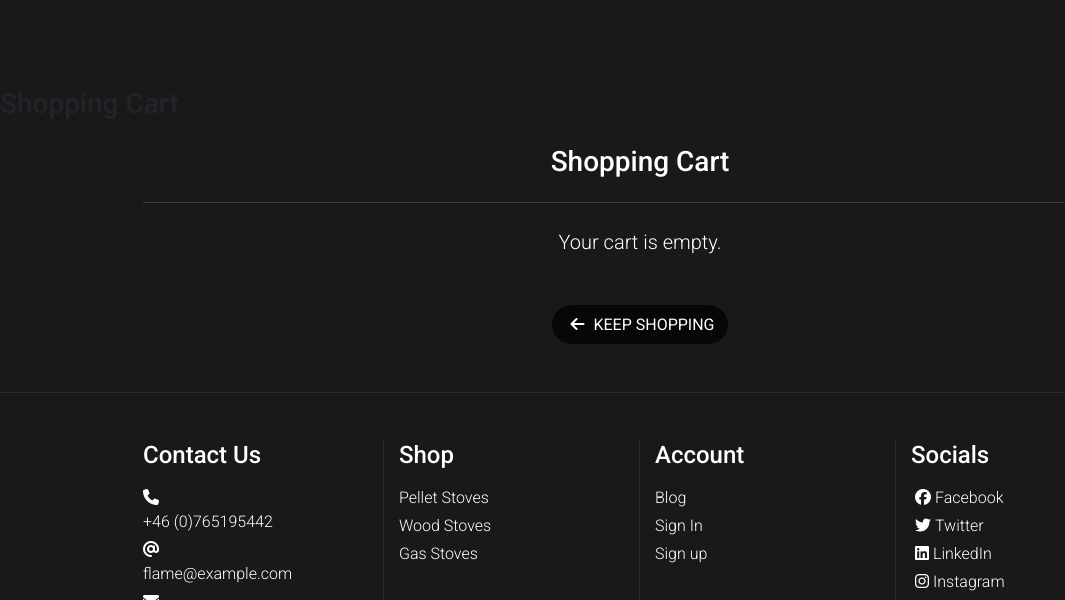
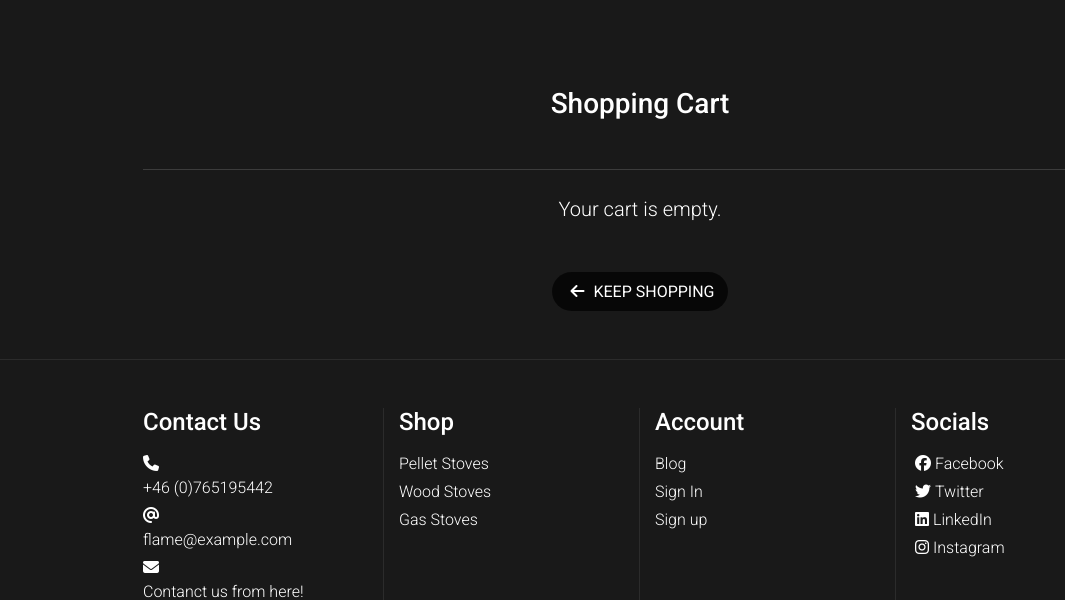
Before and after one commit to Hidnish/Milestone-Project-4-Flame, a Django app: page /cart/ in a window 1280 px wide. Shown: the part 73-673 px from the top of the page, without its empty margins (0-1065 px from the left). Run offline with Django 3.2, Linux system fonts and the light colour scheme; data comes from the database, SQL or seed files in the repository; some libraries are stand-ins or nearby versions; some web fonts are replaced.

Commit message:
Refactor cart

```diff
--- a/cart/templates/cart/cart.html
+++ b/cart/templates/cart/cart.html
@@ -3,26 +3,57 @@
 {% load cart_tools %}
 
 {% block page_header %}
-<div class="row mt-20">
-    <div class="col">
-        <h3 class="mb-4">Shopping Cart</h3>
-    </div>
-</div>
 {% endblock %}
 
 {% block content %}
 <div class="loader2"></div>
-<div class="container mb-2 text-white text-center">
+<div class="container mb-2 text-white text-center mt-20">
     <div class="row">
         <div class="col">
-            <h3 class="mb-4">Shopping Cart</h3>
+            <h3 class="mb-5">Shopping Cart</h3>
         </div>
     </div>
 
     <div class="row">
         <div class="col">
             {% if cart_items %}
-            <div class="table-responsive rounded">
+            <div class="d-block d-md-none">
+                <div class="row">
+                    <div class="col">
+                        {% include 'cart/cart_total.html' %}
+                    </div>
+                </div>
+                <div class="row">
+                    <div class="col">
+                        {% include 'cart/checkout_buttons.html' %}
+                        <p class="text-muted mt-5 mb-2">Check below for a summary of your cart contents</p>
+                    </div>
+                </div>
+                <hr class="w-75 mb-4">
+                {% for item in cart_items %}
+                <div class="row text-left">
+                    <div class="col-12 col-sm-6 mb-2">
+                        {% include "cart/product_image.html" %}
+                    </div>
+                    <div class="col-12 col-sm-6 mb-2">
+                        {% include "cart/product_info.html" %}
+                    </div>
+                    <div class="col-12 col-sm-6 order-sm-last">
+                        <p class="my-0">Price Each: €{{ item.product.price }}</p>
+                        <p><strong>Subtotal: </strong>€{{ item.product.price | calc_subtotal:item.quantity }}</p>
+                    </div>
+                    <div class="col-12 col-sm-6">
+                        {% include "cart/quantity_form.html" %}
+                    </div>
+                </div>
+                <div class="row">
+                    <div class="col">
+                        <hr>
+                    </div>
+                </div>
+                {% endfor %}
+            </div>
+            <div class="table-responsive rounded d-none d-md-block">
                 <table class="table table-sm table-borderless">
                     <!-- Cart table header -->
                     <thead class="text-white border-bottom">
@@ -39,53 +70,16 @@
                     {% for item in cart_items %}
                     <tr class='text-white {% if forloop.last %}border-bottom{% endif %}'>
                         <td class="p-3 w-25">
-                            {% if item.product.image %}
-                                <img class="img-fluid rounded" src="{{ item.product.image.url }}" alt="{{ item.product.name }}">
-                            {% else %}
-                                <img class="img-fluid rounded" src="{{ MEDIA_URL }}noimage.png">
-                            {% endif %}
+                            {% include 'cart/product_image.html' %}
                         </td>
                         <td class="py-3">
-                            <p class="my-0"><strong>{{ item.product.name }}</strong></p>
-                            <p class="my-0 small text-muted">Product code: {{ item.product.code|upper }}</p>
+                            {% include 'cart/product_info.html' %}
                         </td>
                         <td class="py-3">
                             <p class="my-0">€{{ item.product.price }}</p>
                         </td>
                         <td class="py-3 w-25">
-                            <form class="form update-form" action="{% url 'adjust_cart' item.item_id %}" method="POST">
-                                {% csrf_token %}
-                                <div class="form-group">
-                                    <div class="input-group input-group-{{ item.item_id }}">
-                                        <!-- Add quantity -->
-                                        <div class="input-group-prepend">
-                                            <button class="decrement-qty btn btn-sm decrement-qty_{{ item.item_id }}"
-                                                data-item_id="{{ item.item_id }}">
-                                                <span>
-                                                    <i class="fas fa-minus-circle fa-lg text-white scale"></i>
-                                                </span>
-                                            </button>
-                                        </div>
-                                        <!-- Quantity display -->
-                                        <input
-                                            class="form-control form-control-sm qty_input id_qty_{{ item.item_id }} radius-20 text-center bg-dark-seet radius-20 text-white"
-                                            type="number" name="quantity" value="{{ item.quantity }}" min="1" max="10"
-                                            data-item_id="{{ item.item_id }}">
-                                        <!-- Remove quantity -->
-                                        <div class="input-group-append">
-                                            <button class="increment-qty btn btn-sm increment-qty_{{ item.item_id }}"
-                                                data-item_id="{{ item.item_id }}">
-                                                <span>
-                                                    <i class="fas fa-plus-circle fa-lg text-white scale"></i>
-                                                </span>
-                                            </button>
-                                        </div>
-                                    </div>
-                                </div>
-                            </form>
-                            <a class="update-link text-info float-left"><small>Update</small></a>
-                            <a class="remove-item text-danger float-right border-danger"
-                                id="remove_{{ item.item_id }}"><small>Remove</small></a>
+                            {% include 'cart/quantity_form.html' %}
                         </td>
                         <td class="py-3">
                             <p class="my-0">€{{ item.product.price | calc_subtotal:item.quantity }}</p>
@@ -95,26 +89,13 @@
                     <!-- Grand Total -->
                     <tr>
                         <td scope="row" colspan="5" class="pt-5 text-right text-white">
-                            <h6>Cart Total: &nbsp &nbsp &nbsp <strong>€{{ total|floatformat:2 }}</strong></h6>
-                            <h6>Home delivery: &nbsp <strong>€{{ home_delivery|floatformat:2 }}</strong></h6>
-                            <h4 class="mt-4">Grand Total: &nbsp <strong>€{{ grand_total|floatformat:2 }}</strong></h4>
+                            {% include 'cart/cart_total.html' %}
                         </td>
                     </tr>
                     <!-- Keep shopping & checkout buttons -->
                     <tr>
                         <td colspan="5" class="text-right text-white">
-                            <a href="{% url 'products' %}" class="btn btn-md mx-1 bg-dark-07 radius-30 scale">
-                                <span class="icon">
-                                    <i class="fas fa-arrow-left text-white"></i>
-                                </span>
-                                <span class="text-uppercase text-white">Keep Shopping</span>
-                            </a>
-                            <a href="{% url 'checkout' %}" class="btn btn-md mx-1 bg-dark-07 radius-30 scale">
-                                <span class="text-uppercase text-white">Secure Checkout</span>
-                                <span class="icon">
-                                    <i class="fas fa-lock text-white"></i>
-                                </span>
-                            </a>
+                            {% include 'cart/checkout_buttons.html' %}
                         </td>
                     </tr>
                 </table>
@@ -153,9 +134,9 @@
         }
 
         $.post(url, data)
-         .done(function () {
-            location.reload();
-         })
+            .done(function () {
+                location.reload();
+            })
     })
 </script>
 {% endblock %}
--- /dev/null
+++ b/cart/templates/cart/cart_total.html
@@ -0,0 +1,3 @@
+<h6>Cart Total: &nbsp &nbsp &nbsp <strong>€{{ total|floatformat:2 }}</strong></h6>
+<h6>Home delivery: &nbsp <strong>€{{ home_delivery|floatformat:2 }}</strong></h6>
+<h4 class="mt-4">Grand Total: &nbsp <strong>€{{ grand_total|floatformat:2 }}</strong></h4>
--- /dev/null
+++ b/cart/templates/cart/product_image.html
@@ -0,0 +1,5 @@
+{% if item.product.image %}
+<img class="img-fluid rounded" src="{{ item.product.image.url }}" alt="{{ item.product.name }}">
+{% else %}
+<img class="img-fluid rounded" src="{{ MEDIA_URL }}noimage.png">
+{% endif %}
--- /dev/null
+++ b/cart/templates/cart/product_info.html
@@ -0,0 +1,2 @@
+<p class="my-0"><strong>{{ item.product.name }}</strong></p>
+<p class="my-0 small text-muted">Product code: {{ item.product.code|upper }}</p>
```
Also changed, not shown: cart/templates/cart/checkout_buttons.html (added, +12 -0 lines), cart/templates/cart/quantity_form.html (added, +32 -0 lines).
